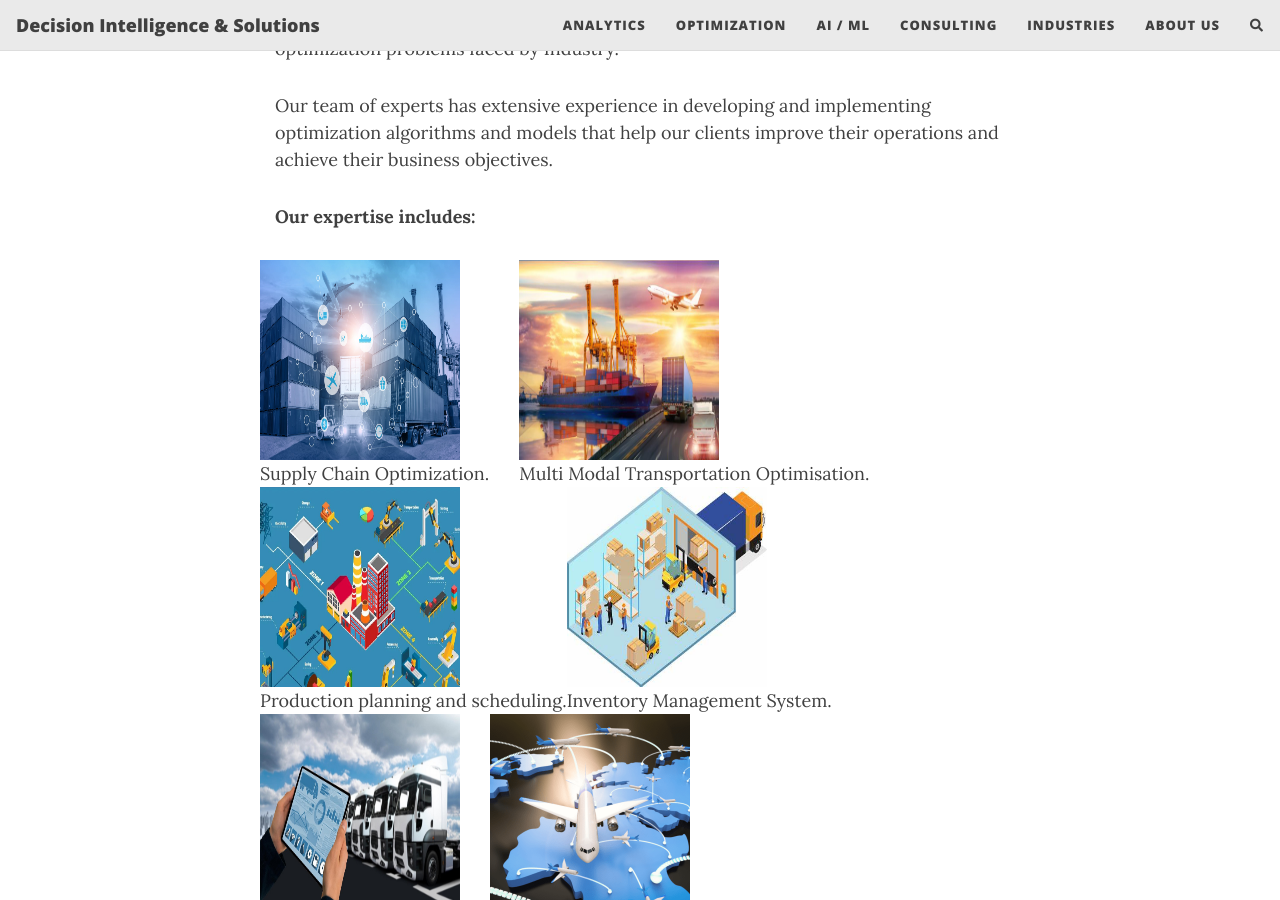
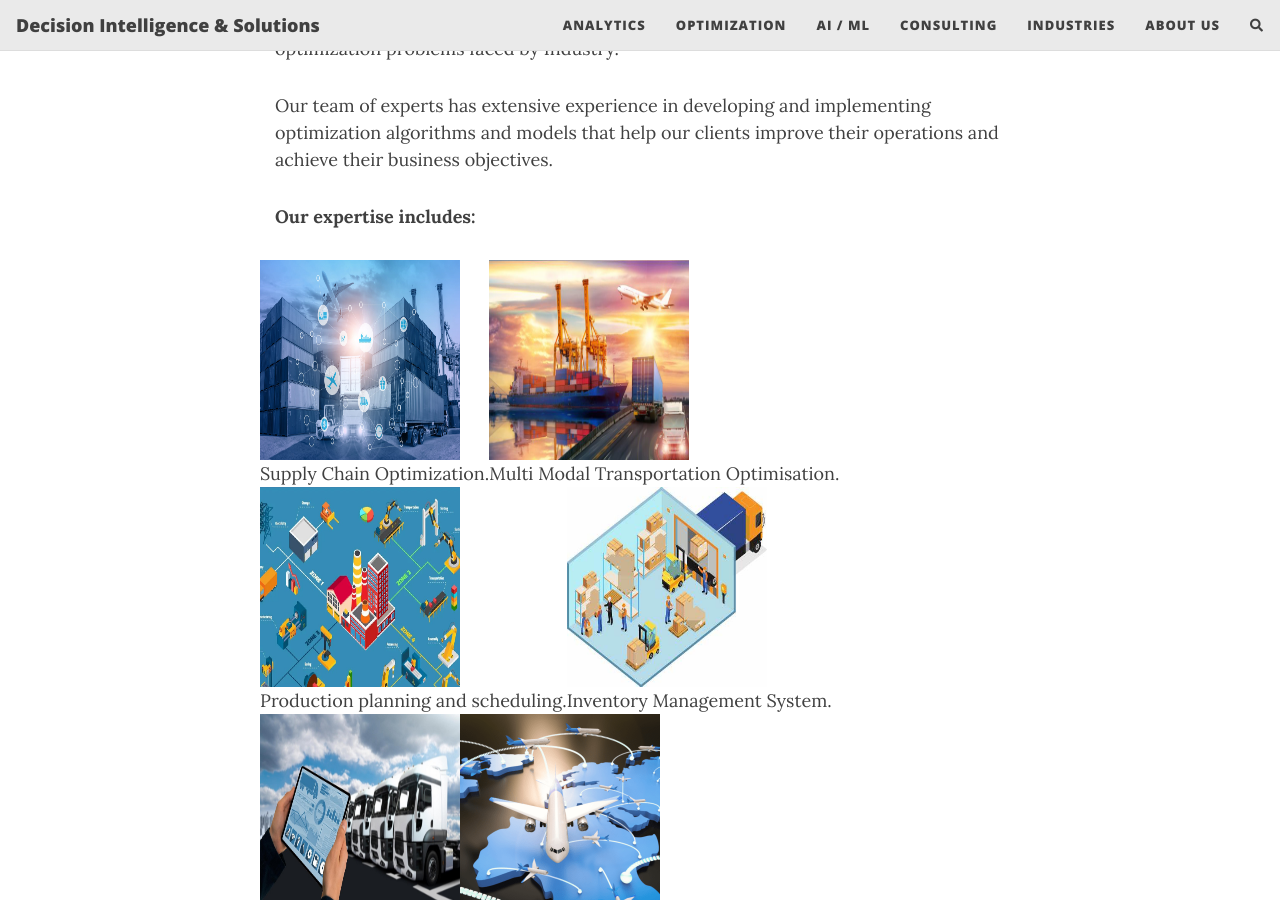
Before and after one commit to decisionsai/decisionsai.github.io, a Jekyll site: the page built from services/optimization.md, in a window 1280 px wide and 900 px high, scrolled down 544 px. Built offline with Jekyll 4.4.1, drawn with Linux system fonts in a browser that asks for light colours; nearby versions of some CDN libraries; comment, search, counter and statistics services are not loaded.

Commit message:
Update optimization.md

```diff
--- a/services/optimization.md
+++ b/services/optimization.md
@@ -14,7 +14,7 @@
     <img src="/assets/img/supply-chain-process-scaled.jpg" width="200" height="200" />
     <figcaption> Supply Chain Optimization. </figcaption>
   </div>
-  <div class="column" style="margin-left: 30px;">
+  <div class="column" style="margin-right: 30px;">
     <img src = "/assets/img/multi-model%20transportation.jpg" width="200" height="200" />
     <figcaption> Multi Modal Transportation Optimisation.</figcaption>
     </div>
@@ -37,7 +37,7 @@
     <img src="/assets/img/Fleet-Management-Tech.jpg" width="200" height="200" />
     <figcaption> Fleet Management. </figcaption>
   </div>
-  <div class="column" style="margin-left: 30px;">
+  <div class="column" style="margin-right: 30px;">
     <img src="/assets/img/Airline.png" width="200" height="200" />
     <figcaption> Flight Scheduling.</figcaption>
     </div>
```
